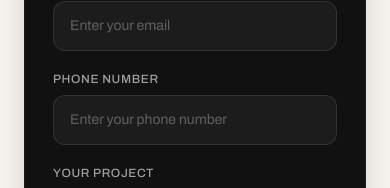
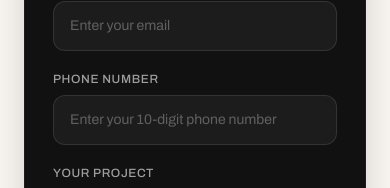
Before and after one commit to nischal119/react-portfolio, a Next.js app: page / in a window 390 px wide. Shown: the part 5655-5843 px from the top of the page. Built offline with nearby package versions, Linux system fonts and the light colour scheme; no server answers; the database is empty.

Commit message:
Enhance contact form validation and user experience. Update phone number validation to require exactly 10 digits and improve error messaging. Refactor form handling in ContactForm component to include field validation and touched state management, ensuring better user feedback on input errors.

```diff
--- a/src/app/api/contact/route.js
+++ b/src/app/api/contact/route.js
@@ -6,7 +6,7 @@ const MIN_SUBMIT_MS = 3000;
 
 function isValidPhone(value) {
   const digits = value.replace(/\D/g, "");
-  return digits.length >= 7 && digits.length <= 15;
+  return digits.length === 10;
 }
 
 export async function POST(request) {
@@ -50,7 +50,7 @@ export async function POST(request) {
   }
 
   if (!isValidPhone(phone)) {
-    return NextResponse.json({ error: "Invalid phone number." }, { status: 400 });
+    return NextResponse.json({ error: "Phone number must be exactly 10 digits." }, { status: 400 });
   }
 
   try {
--- a/src/components/contact/ContactForm.jsx
+++ b/src/components/contact/ContactForm.jsx
@@ -3,11 +3,20 @@
 import { useEffect, useRef, useState } from "react";
 import { motion } from "framer-motion";
 import { Loader2 } from "lucide-react";
+import {
+  hasContactErrors,
+  sanitizePhoneInput,
+  validateContactForm,
+} from "@/lib/contactValidation";
+import { FormField, getFieldClass } from "./FormField";
 
 const INITIAL_FORM = { name: "", email: "", phone: "", message: "" };
+const INITIAL_TOUCHED = { name: false, email: false, phone: false, message: false };
 
 export default function ContactForm() {
   const [form, setForm] = useState(INITIAL_FORM);
+  const [errors, setErrors] = useState({});
+  const [touched, setTouched] = useState(INITIAL_TOUCHED);
   const [state, setState] = useState("idle");
   const [errorMessage, setErrorMessage] = useState("");
   const formLoadedAt = useRef(null);
@@ -16,12 +25,55 @@ export default function ContactForm() {
     formLoadedAt.current = Date.now();
   }, []);
 
+  const validateField = (name, values) => {
+    const fieldErrors = validateContactForm(values);
+    setErrors((prev) => {
+      const next = { ...prev };
+      if (fieldErrors[name]) {
+        next[name] = fieldErrors[name];
+      } else {
+        delete next[name];
+      }
+      return next;
+    });
+  };
+
   const handleChange = (e) => {
-    setForm((prev) => ({ ...prev, [e.target.name]: e.target.value }));
+    const { name, value } = e.target;
+    const nextValue = name === "phone" ? sanitizePhoneInput(value) : value;
+    const nextForm = { ...form, [name]: nextValue };
+    setForm(nextForm);
+    setErrorMessage("");
+
+    if (touched[name]) {
+      validateField(name, nextForm);
+    }
+  };
+
+  const handleBlur = (e) => {
+    const { name } = e.target;
+    setTouched((prev) => ({ ...prev, [name]: true }));
+    validateField(name, form);
   };
 
   const handleSubmit = async (e) => {
     e.preventDefault();
+
+    const validationErrors = validateContactForm(form);
+    setErrors(validationErrors);
+    setTouched({
+      name: true,
+      email: true,
+      phone: true,
+      message: true,
+    });
+
+    if (hasContactErrors(validationErrors)) {
+      setState("idle");
+      setErrorMessage("Please fix the highlighted fields.");
+      return;
+    }
+
     setState("sending");
     setErrorMessage("");
 
@@ -47,6 +99,8 @@ export default function ContactForm() {
 
       setState("sent");
       setForm(INITIAL_FORM);
+      setErrors({});
+      setTouched(INITIAL_TOUCHED);
       formLoadedAt.current = Date.now();
     } catch (error) {
       setState("error");
@@ -57,7 +111,7 @@ export default function ContactForm() {
   };
 
   return (
-    <form onSubmit={handleSubmit} className="space-y-5">
+    <form onSubmit={handleSubmit} className="space-y-5" noValidate>
       <input
         type="text"
         name="website"
@@ -67,69 +121,81 @@ export default function ContactForm() {
         aria-hidden="true"
       />
 
-      <div>
-        <label className="block text-xs uppercase tracking-wider text-white/60 mb-2 font-medium">
-          Name
-        </label>
+      <FormField id="name" label="Name" error={errors.name} touched={touched.name}>
+        {(showError) => (
           <input
-          required
+            id="name"
             name="name"
             value={form.name}
             onChange={handleChange}
+            onBlur={handleBlur}
             disabled={state === "sending"}
             placeholder="Enter your name"
-          className="w-full bg-[#1c1c1c] border border-white/10 rounded-xl px-4 py-3.5 text-white placeholder:text-white/30 focus:outline-none focus:border-white/40 focus:ring-1 focus:ring-white/20 transition-all text-sm disabled:opacity-50"
+            aria-invalid={showError}
+            aria-describedby={showError ? "name-error" : undefined}
+            className={getFieldClass(showError)}
           />
-      </div>
+        )}
+      </FormField>
 
-      <div>
-        <label className="block text-xs uppercase tracking-wider text-white/60 mb-2 font-medium">
-          Email
-        </label>
+      <FormField id="email" label="Email" error={errors.email} touched={touched.email}>
+        {(showError) => (
           <input
-          required
+            id="email"
             type="email"
             name="email"
             value={form.email}
             onChange={handleChange}
+            onBlur={handleBlur}
             disabled={state === "sending"}
             placeholder="Enter your email"
-          className="w-full bg-[#1c1c1c] border border-white/10 rounded-xl px-4 py-3.5 text-white placeholder:text-white/30 focus:outline-none focus:border-white/40 focus:ring-1 focus:ring-white/20 transition-all text-sm disabled:opacity-50"
+            autoComplete="email"
+            aria-invalid={showError}
+            aria-describedby={showError ? "email-error" : undefined}
+            className={getFieldClass(showError)}
           />
-      </div>
+        )}
+      </FormField>
 
-      <div>
-        <label className="block text-xs uppercase tracking-wider text-white/60 mb-2 font-medium">
-          Phone Number
-        </label>
+      <FormField id="phone" label="Phone Number" error={errors.phone} touched={touched.phone}>
+        {(showError) => (
           <input
-          required
-          type="tel"
+            id="phone"
+            type="text"
             name="phone"
             value={form.phone}
             onChange={handleChange}
+            onBlur={handleBlur}
             disabled={state === "sending"}
-          placeholder="Enter your phone number"
-          inputMode="tel"
-          className="w-full bg-[#1c1c1c] border border-white/10 rounded-xl px-4 py-3.5 text-white placeholder:text-white/30 focus:outline-none focus:border-white/40 focus:ring-1 focus:ring-white/20 transition-all text-sm disabled:opacity-50"
+            placeholder="Enter your 10-digit phone number"
+            inputMode="numeric"
+            pattern="[0-9]{10}"
+            maxLength={10}
+            autoComplete="tel"
+            aria-invalid={showError}
+            aria-describedby={showError ? "phone-error" : undefined}
+            className={getFieldClass(showError)}
           />
-      </div>
+        )}
+      </FormField>
 
-      <div>
-        <label className="block text-xs uppercase tracking-wider text-white/60 mb-2 font-medium">
-          Your Project
-        </label>
+      <FormField id="message" label="Your Project" error={errors.message} touched={touched.message}>
+        {(showError) => (
           <textarea
-          required
+            id="message"
             name="message"
             rows={4}
             value={form.message}
             onChange={handleChange}
+            onBlur={handleBlur}
             disabled={state === "sending"}
             placeholder="Tell us about your project"
-          className="w-full bg-[#1c1c1c] border border-white/10 rounded-xl px-4 py-3.5 text-white placeholder:text-white/30 focus:outline-none focus:border-white/40 focus:ring-1 focus:ring-white/20 transition-all text-sm resize-none min-h-[120px] disabled:opacity-50"
+            aria-invalid={showError}
+            aria-describedby={showError ? "message-error" : undefined}
+            className={`${getFieldClass(showError)} resize-none min-h-[120px]`}
           />
-      </div>
+        )}
+      </FormField>
 
       <motion.button
         type="submit"
@@ -148,13 +214,18 @@ export default function ContactForm() {
       </motion.button>
 
       {state === "sent" && (
-        <p className="text-sm text-green-400 font-medium text-center pt-2">
+        <p className="text-sm text-green-400 font-medium text-center pt-2" role="status">
           Message sent successfully! I&rsquo;ll get back to you soon.
         </p>
       )}
       {state === "error" && (
-        <p className="text-sm text-red-400 font-medium text-center pt-2">
+        <p className="text-sm text-red-400 font-medium text-center pt-2" role="alert">
           {errorMessage || "Something went wrong. Please try again or email me directly."}
+        </p>
+      )}
+      {state !== "error" && errorMessage && hasContactErrors(errors) && (
+        <p className="text-sm text-red-400 font-medium text-center pt-2" role="alert">
+          {errorMessage}
         </p>
       )}
     </form>
--- /dev/null
+++ b/src/components/contact/FormField.jsx
@@ -0,0 +1,41 @@
+"use client";
+
+const BASE_INPUT =
+  "w-full bg-[#1c1c1c] rounded-xl px-4 py-3.5 text-white placeholder:text-white/30 focus:outline-none transition-all text-sm disabled:opacity-50";
+
+const VALID_INPUT =
+  "border border-white/10 focus:border-white/40 focus:ring-1 focus:ring-white/20";
+
+const INVALID_INPUT =
+  "border border-red-400/80 focus:border-red-400 focus:ring-1 focus:ring-red-400/30";
+
+export function getFieldClass(hasError) {
+  return `${BASE_INPUT} ${hasError ? INVALID_INPUT : VALID_INPUT}`;
+}
+
+export function FormField({
+  id,
+  label,
+  error,
+  touched,
+  children,
+}) {
+  const showError = touched && error;
+
+  return (
+    <div>
+      <label
+        htmlFor={id}
+        className="block text-xs uppercase tracking-wider text-white/60 mb-2 font-medium"
+      >
+        {label}
+      </label>
+      {children(showError)}
+      {showError && (
+        <p id={`${id}-error`} className="mt-1.5 text-xs text-red-400" role="alert">
+          {error}
+        </p>
+      )}
+    </div>
+  );
+}
--- /dev/null
+++ b/src/lib/contactValidation.js
@@ -0,0 +1,53 @@
+const EMAIL_REGEX = /^[^\s@]+@[^\s@]+\.[^\s@]{2,}$/;
+
+export function isValidEmail(value) {
+  return EMAIL_REGEX.test(value.trim());
+}
+
+export function sanitizePhoneInput(value) {
+  return value.replace(/\D/g, "").slice(0, 10);
+}
+
+export function isValidPhone(value) {
+  const digits = value.replace(/\D/g, "");
+  return digits.length === 10;
+}
+
+export function validateContactForm(values) {
+  const errors = {};
+
+  const name = values.name?.trim() ?? "";
+  const email = values.email?.trim() ?? "";
+  const phone = values.phone?.trim() ?? "";
+  const message = values.message?.trim() ?? "";
+
+  if (!name) {
+    errors.name = "Name is required.";
+  } else if (name.length < 2) {
+    errors.name = "Name must be at least 2 characters.";
+  }
+
+  if (!email) {
+    errors.email = "Email is required.";
+  } else if (!isValidEmail(email)) {
+    errors.email = "Enter a valid email address.";
+  }
+
+  if (!phone) {
+    errors.phone = "Phone number is required.";
+  } else if (!isValidPhone(phone)) {
+    errors.phone = "Enter a valid 10-digit phone number.";
+  }
+
+  if (!message) {
+    errors.message = "Please describe your project.";
+  } else if (message.length < 10) {
+    errors.message = "Message must be at least 10 characters.";
+  }
+
+  return errors;
+}
+
+export function hasContactErrors(errors) {
+  return Object.keys(errors).length > 0;
+}
```
Lines whose indentation alone changed are shown as unchanged.
